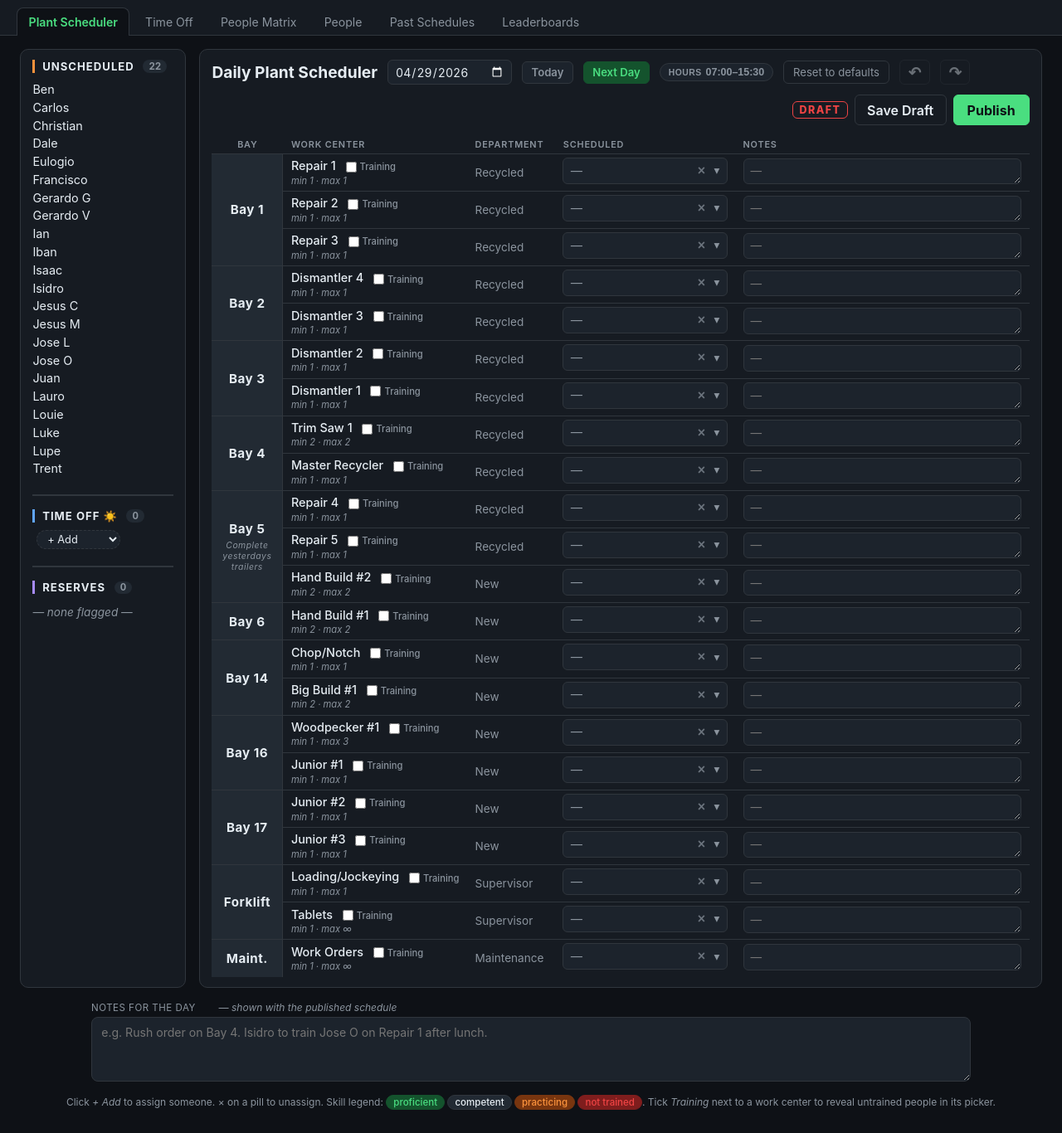
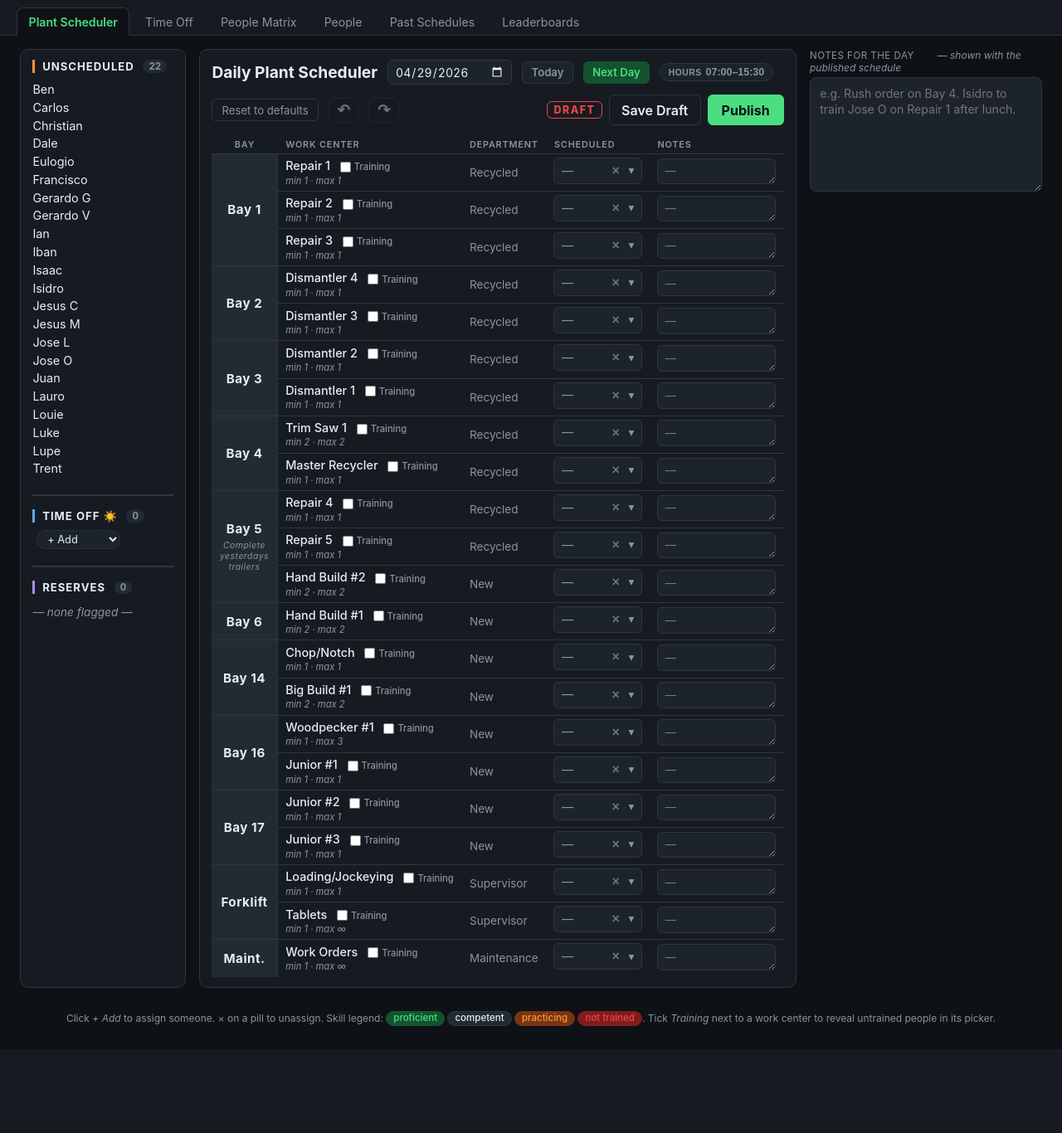
Before and after one commit to dalesgruber/gpi-plant-manager, a FastAPI app: page /staffing in a window 1280 px wide. Shown: the part 50-1416 px from the top of the page at 83% size. After the commit the page ends 1287 px from the top, so only its background shows below. Run offline with FastAPI, Linux system fonts and the light colour scheme.

Commit message:
feat(scheduler): move Notes for the day to right-rail column

```diff
--- a/src/zira_dashboard/templates/staffing.html
+++ b/src/zira_dashboard/templates/staffing.html
@@ -56,7 +56,8 @@
 
 
   /* Main layout */
-  .layout { padding: 1rem 1.5rem; display: grid; grid-template-columns: 200px minmax(0, 1fr); gap: 1rem; }
+  .layout { padding: 1rem 1.5rem; display: grid; grid-template-columns: 200px minmax(0, 1fr) 280px; gap: 1rem; }
+  .day-context { min-width: 0; }
   .side .section h3 {
     margin: 0 0 0.55rem;
     font-size: 0.82rem;
@@ -472,7 +473,7 @@
   .override-btn:hover { filter: brightness(1.08); }
 
   /* Daily notes */
-  .day-notes { margin-top: 0.75rem; }
+  .day-notes { margin-top: 0; }
   .day-notes .notes-label { display: block; font-size: 0.72rem; color: var(--muted); text-transform: uppercase; letter-spacing: 0.5px; margin-bottom: 0.25rem; }
   .day-notes .notes-label .hint { color: var(--muted); font-style: italic; text-transform: none; letter-spacing: 0; font-size: 0.75rem; }
   .day-notes textarea {
@@ -486,8 +487,9 @@
 
   .hint { color: var(--muted); font-size: 0.75rem; text-align: center; padding: 0 1.5rem 1rem; }
 
-  @media (max-width: 960px) {
+  @media (max-width: 1100px) {
     .layout { grid-template-columns: 1fr; }
+    .day-context { order: 3; }
   }
 
   /* Hours pill — shows effective hours for the day, accent-colored when an
@@ -811,9 +813,9 @@
     </table>
   </main>
 
-</div>
-
-<div class="day-notes" style="max-width:1100px;margin:0 auto;padding:0 1.25rem">
+  <!-- RIGHT: Notes for the day + custom-hours banner -->
+  <aside class="day-context">
+    <div class="day-notes">
       {% if has_custom_hours %}
       <div class="custom-hours-banner">
         <b>Custom hours today:</b> {{ eff_hours_start }}–{{ eff_hours_end }}
@@ -823,7 +825,10 @@
       </div>
       {% endif %}
       <label class="notes-label" for="notes-textarea">Notes for the day <span class="hint">— shown with the published schedule</span></label>
-  <textarea id="notes-textarea" name="notes" rows="3" placeholder="e.g. Rush order on Bay 4. Isidro to train Jose O on Repair 1 after lunch.">{{ notes }}</textarea>
+      <textarea id="notes-textarea" name="notes" rows="6" placeholder="e.g. Rush order on Bay 4. Isidro to train Jose O on Repair 1 after lunch.">{{ notes }}</textarea>
+    </div>
+  </aside>
+
 </div>
 </form>
 
```
Lines whose indentation alone changed are shown as unchanged.
